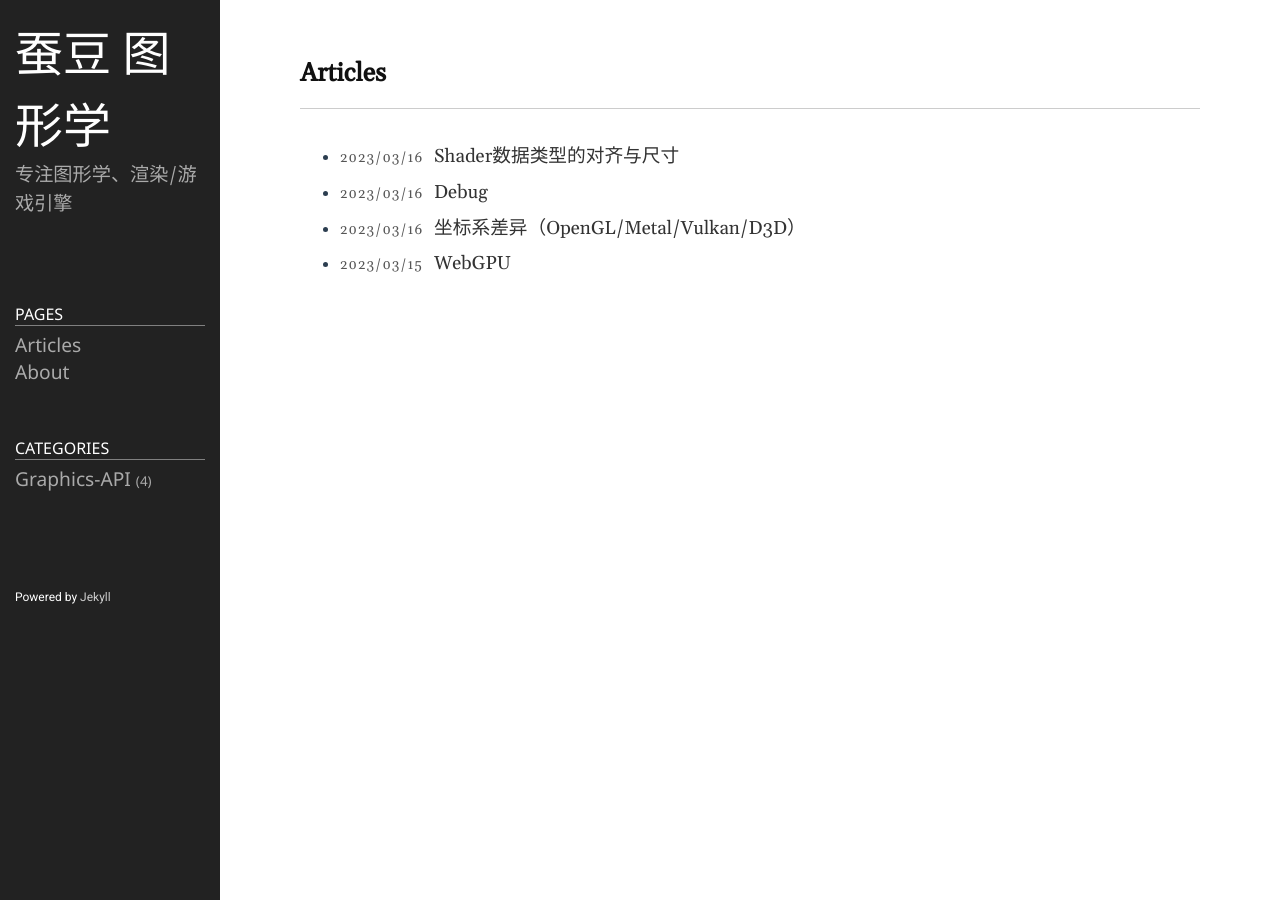
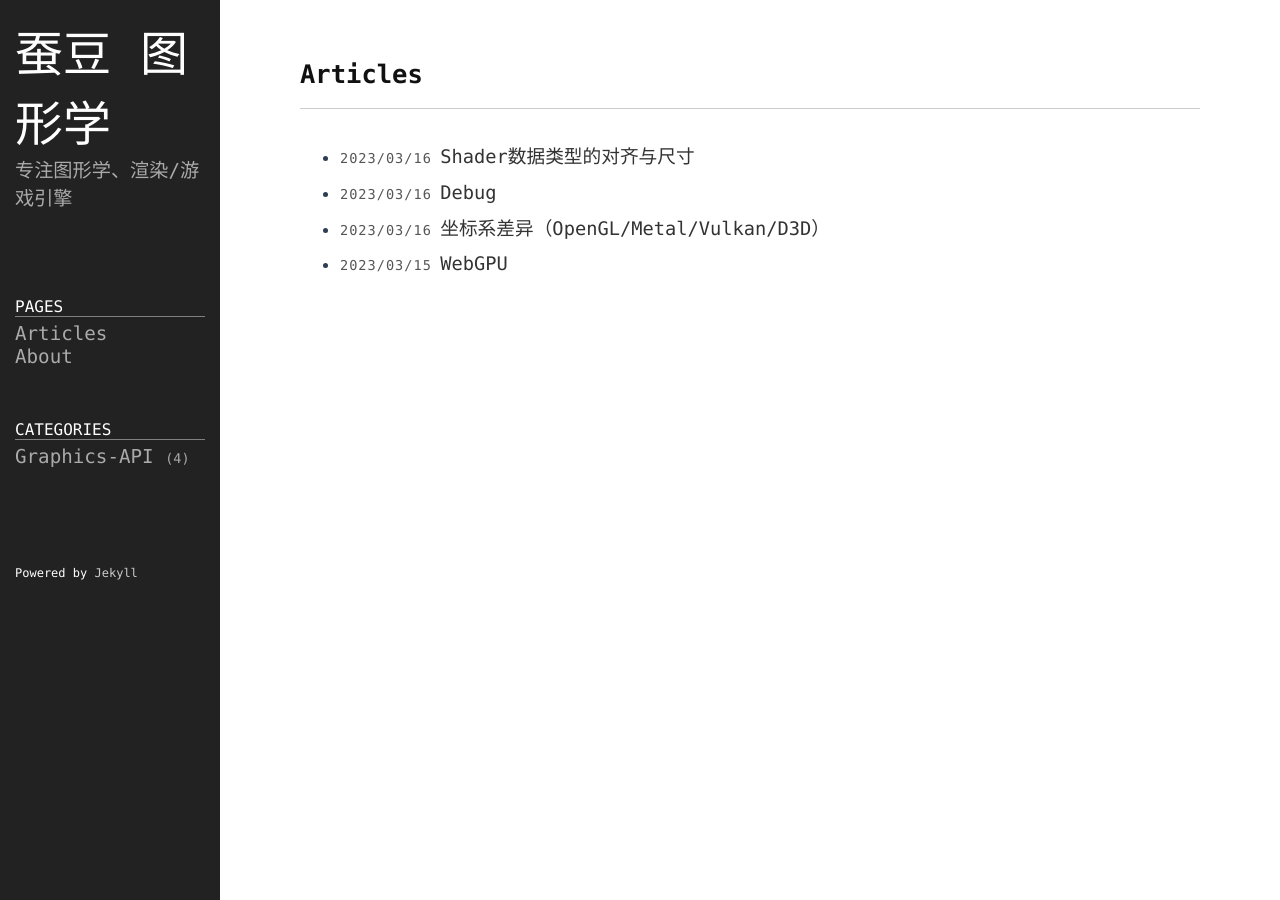
Before and after one commit to skyvoid123/skyvoid.github.io, a Jekyll site: the page built from index.md, in a window 1280 px wide. Built offline with Jekyll 4.4.1, drawn with Linux system fonts in a browser that asks for light colours.

Commit message:
使用“JetBrains Mono”为默认字体

```diff
--- a/public/css/style.css
+++ b/public/css/style.css
@@ -49,7 +49,7 @@ body {
 	height: 100%;
 	margin: 0;
 	padding: 0;
-	font-family: 'Gelasio', 'Nanum Myeongjo', serif;
+	font-family: "JetBrains Mono", "Monaco", "monospace";
 	color: #2c3e50;
 }
 
@@ -73,7 +73,7 @@ pre {
 }
 
 code {
-	font-family: "Menlo", "Consolas", monospace;
+	font-family: "JetBrains Mono", "Monaco", "monospace";
 	font-size: 0.8em;
 	margin: 0px;
 }
@@ -113,7 +113,7 @@ code {
 
 .sidebar-brand > a {
 	font-size: 300%;
-	font-family: 'Gelasio';
+	font-family: "JetBrains Mono", "Monaco", "monospace";
 	color: #fff;
 }
 
@@ -132,7 +132,7 @@ code {
 
 .nav-title {
 	font-size: 100%;
-	font-family: "Noto Sans";
+	font-family: "JetBrains Mono", "Monaco", "monospace";
 	text-transform: uppercase;
 	border-bottom: 1px solid gray;
 	margin-bottom: 5px;
@@ -140,7 +140,7 @@ code {
 
 a.nav-item {
 	font-size: 120%;
-	font-family: "Noto Sans";
+	font-family: "JetBrains Mono", "Monaco", "monospace";
 	text-transform: capitalize;
 	color: #aaa;
 }
@@ -232,7 +232,7 @@ article h3,
 article h4,
 article h5,
 article h6 {
-	font-family: "Roboto", "Nanum Gothic";
+	font-family: "JetBrains Mono", "Monaco", "monospace";
 	color: #333;
   	margin-bottom: 0;
 }
@@ -283,14 +283,14 @@ header.home {
 
 footer {
 	padding-top: 15px;
-	font-family: 'Ubuntu';
+	font-family: "JetBrains Mono", "Monaco", "monospace";
 }
 
 .sidebar-footer {
 	margin-top: 80px;
 	font-size: 0.75em;
 	font-weight: lighter;
-	font-family: "Roboto";
+	font-family: "JetBrains Mono", "Monaco", "monospace";
 	line-height: 1.5;
 }
 
```
